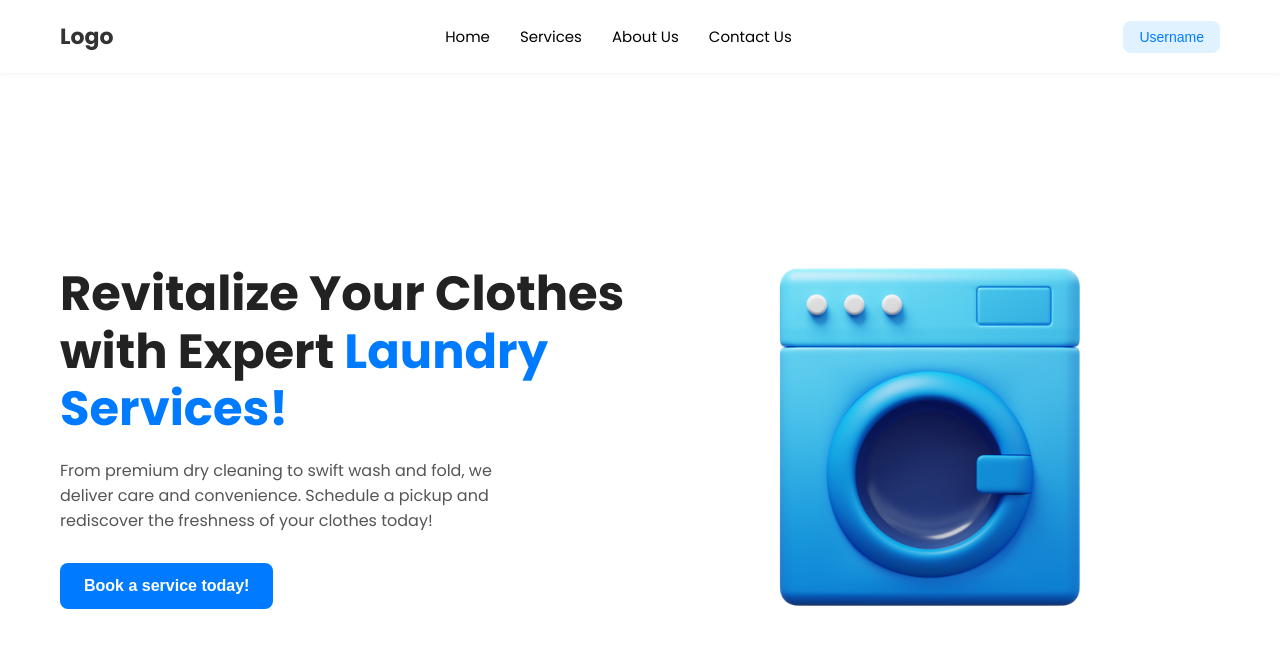
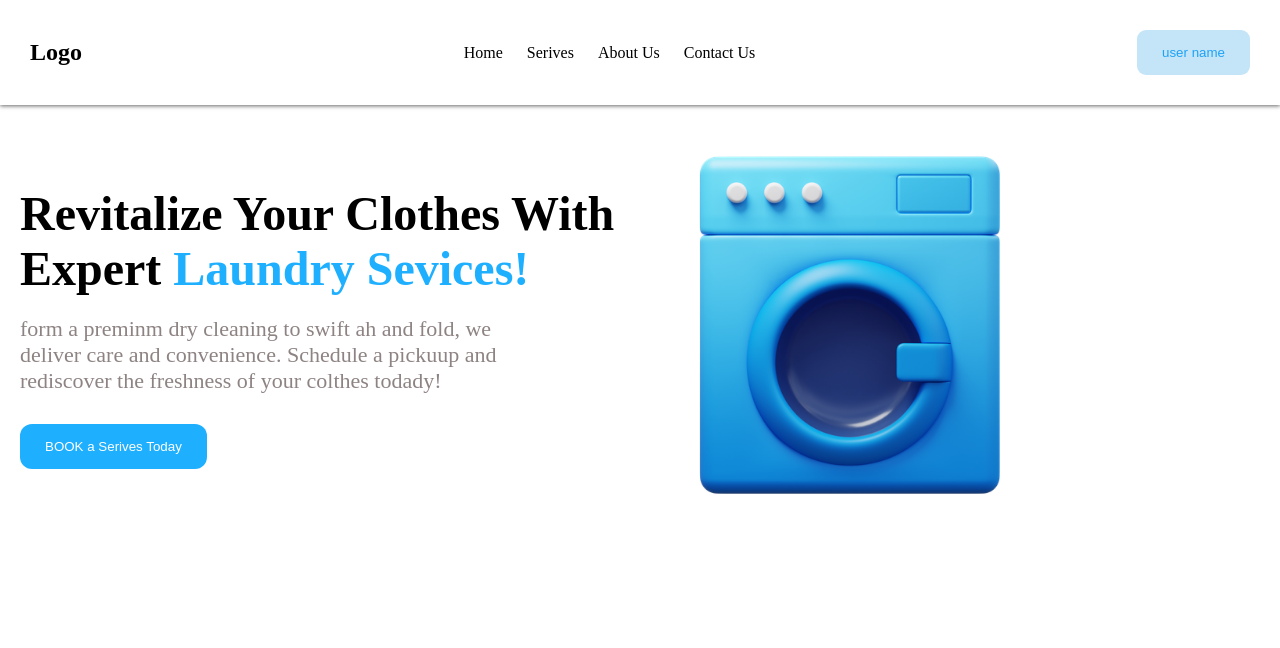
Before and after one commit to joni7679/Assignment2-Laundry-Services-Hero-Section, a plain HTML site: page index.html in a window 1280 px wide. Drawn offline with Linux system fonts and the light colour scheme.

Commit message:
laundry wallah assiment 2 done

```diff
--- a/assets/css/style.css
+++ b/assets/css/style.css
@@ -4,137 +4,106 @@
     box-sizing: border-box;
 }
 
-body {
-    max-width: 1320px;
-    margin: auto;
-    font-family: 'Poppins', sans-serif;
-    background: #fff;
-    color: #333;
-    overflow: hidden;
+:root {
+    --bg-primary-color: #1FAFFF;
+    --bg-sec-color: #c4e4f8;
+    --text-bg-color: #1da2f5;
 }
 
 header {
     width: 100%;
-    background: #fff;
-    box-shadow: 0 1px 4px rgba(0, 0, 0, 0.05);
+    padding: 30px;
+    background: white;
+    box-shadow: 0 1px 4px rgba(0, 0, 0, 0.6);
+
+}
+
+header nav {
+    display: flex;
+    align-items: center;
+    justify-content: space-between;
+
+}
+
+nav .logo {
+    text-transform: capitalize;
+}
+
+header .nav-center ul {
+    list-style: none;
+    display: flex;
+    align-items: center;
+    justify-content: center;
+    gap: 1.5rem;
 }
 
 
-nav {
-    display: flex;
-    justify-content: space-between;
-    align-items: center;
-    padding: 20px 60px;
-
-}
-
-
-
-.logo h1 {
-    margin: 0;
-    font-size: 22px;
-    font-weight: 700;
-}
-
-.nav-center ul {
-    list-style: none;
-    display: flex;
-    gap: 30px;
-    margin: 0;
-    padding: 0;
-}
-
-.nav-center li {
-    cursor: pointer;
-    font-size: 15px;
-    font-weight: 500;
-    color: #333;
-}
-
-.nav-center li a {
-    color: #000;
-    text-decoration: none;
-}
-
-.username-btn {
-    background: #e0f2ff;
-    border: none;
-    padding: 8px 16px;
-    border-radius: 8px;
-    font-size: 14px;
-    font-weight: 500;
-    color: #007BFF;
+header .nav-center ul li {
     cursor: pointer;
 }
 
-/* Hero start here */
+header .nav-center ul li a {
+    text-decoration: none;
+    text-transform: capitalize;
+    color: black;
+    font-size: 1rem;
+}
+
+.btn {
+    padding: 15px 25px;
+    border-radius: 9px;
+    border: none;
+    outline: none;
+    cursor: pointer;
+    background: var(--bg-sec-color);
+    color: var(--text-bg-color);
+}
+
 .hero-section {
     display: flex;
+    align-items: center;
     justify-content: space-between;
-    align-items: center;
-    padding: 20px 60px;
-    height: calc(100vh - 72px);
+    padding: 20px;
+    gap: 20px;
 }
 
-.hero-left,
-.hero-right {
+.hero-section .hero-left-part {
     width: 50%;
 }
 
-.hero-left h2 {
+.hero-left-part .heading {
     font-size: 3rem;
-    font-weight: 700;
-    line-height: 1.2;
+    font-weight: 600;
     margin: 0 0 20px;
-    color: #222;
+    text-transform: capitalize;
+}
+.hero-left-part .heading .heading-span-text{
+    color: var(--bg-primary-color);
 }
 
-.hero-left h2 span {
-    color: #007BFF;
+.hero-left-part .description {
+    font-size: 22px;
+    color: #8e8383;
+    width: 80%;
 }
 
-.hero-left p {
-    font-size: 16px;
-    color: #555;
-    margin-bottom: 30px;
-    max-width: 480px;
+.hero-left-part .book-btn {
+    margin-top: 30px;
+    padding: 15px 25px;
+    border-radius: 12px;
+    background-color: var(--bg-primary-color);
+    cursor: pointer;
+    border: none;
+    outline: none;
+    color: white;
 }
 
-.hero-left button {
-    background: #007BFF;
-    color: #fff;
-    border: none;
-    padding: 14px 24px;
-    font-size: 16px;
-    font-weight: 600;
-    border-radius: 8px;
-    cursor: pointer;
-    transition: background 0.3s;
+.hero-section .hero-right-part {
+    width: 50%;
 }
 
-.hero-left button:hover {
-    background: #005fcc;
-}
-
-.hero-right img {
+.hero-right-part img {
     width: 100%;
     max-width: 400px;
-    display: block;
-    margin: 0 auto;
+    object-fit: cover;
 }
-
-@media (max-width: 900px) {
-    .hero-section {
-        flex-direction: column;
-        text-align: center;
-        padding: 40px 20px;
-    }
-
-    .hero-left p {
-        margin: 0 auto 20px;
-    }
-
-    .hero-right img {
-        margin-top: 20px;
-    }
-}
--- a/index.html
+++ b/index.html
@@ -2,46 +2,57 @@
 <html lang="en">
 
 <head>
-    <meta charset="UTF-8" />
-    <meta name="viewport" content="width=device-width, initial-scale=1.0" />
-    <title>Laundry Services • Hero Section</title>
-    <link rel="preconnect" href="https://fonts.googleapis.com">
-    <link rel="preconnect" href="https://fonts.gstatic.com" crossorigin>
-    <link href="https://fonts.googleapis.com/css2?family=Poppins:wght@400;600;700&display=swap" rel="stylesheet">
+    <meta charset="UTF-8">
+    <meta name="viewport" content="width=device-width, initial-scale=1.0">
+    <title>assiment2</title>
     <link rel="stylesheet" href="./assets/css/style.css">
 </head>
 
 <body>
-    <!-- Navbar -->
+    <!-- hearder section start here -->
     <header>
         <nav>
             <div class="logo">
-                <h1>Logo</h1>
+                <h1>logo</h1>
             </div>
             <div class="nav-center">
                 <ul>
                     <li><a href="#">Home</a></li>
-                    <li><a href="#">Services</a></li>
-                    <li><a href="#">About Us</a></li>
-                    <li><a href="#">Contact Us</a></li>
+                    <li><a href="#">serives</a></li>
+                    <li><a href="#">about us</a></li>
+                    <li><a href="#">contact us</a></li>
                 </ul>
             </div>
-            <button class="username-btn">Username</button>
+            <div class="nav-right">
+                <button class="btn">
+                    user name
+                </button>
+            </div>
         </nav>
     </header>
+    <!-- hearder section end here -->
 
-    <!-- Hero Section -->
+    <!-- hero  section start here -->
     <section class="hero-section">
-        <div class="hero-left">
-            <h2>Revitalize Your Clothes with Expert <span>Laundry Services!</span></h2>
-            <p>From premium dry cleaning to swift wash and fold, we deliver care and convenience. Schedule a pickup and
-                rediscover the freshness of your clothes today!</p>
-            <button>Book a service today!</button>
+        <div class="hero-left-part">
+            <h1 class="heading">
+                revitalize your clothes with expert <span class="heading-span-text">
+                    laundry sevices!
+                </span>
+            </h1>
+            <p class="description">
+                form a preminm dry cleaning to swift ah and fold, we deliver care and convenience. Schedule a pickuup
+                and rediscover the freshness of your colthes todady!
+            </p>
+            <button class="book-btn">
+                BOOK a Serives Today
+            </button>
         </div>
-        <div class="hero-right">
-            <img src="./assets/img/washing-machine.png" alt="Laundry Service" />
+        <div class="hero-right-part">
+            <img class="hero-img" src="./assets/img/washing-machine.png" alt="washing-machine">
         </div>
     </section>
+    <!-- hero  section end here -->
 </body>
 
 </html>
```
